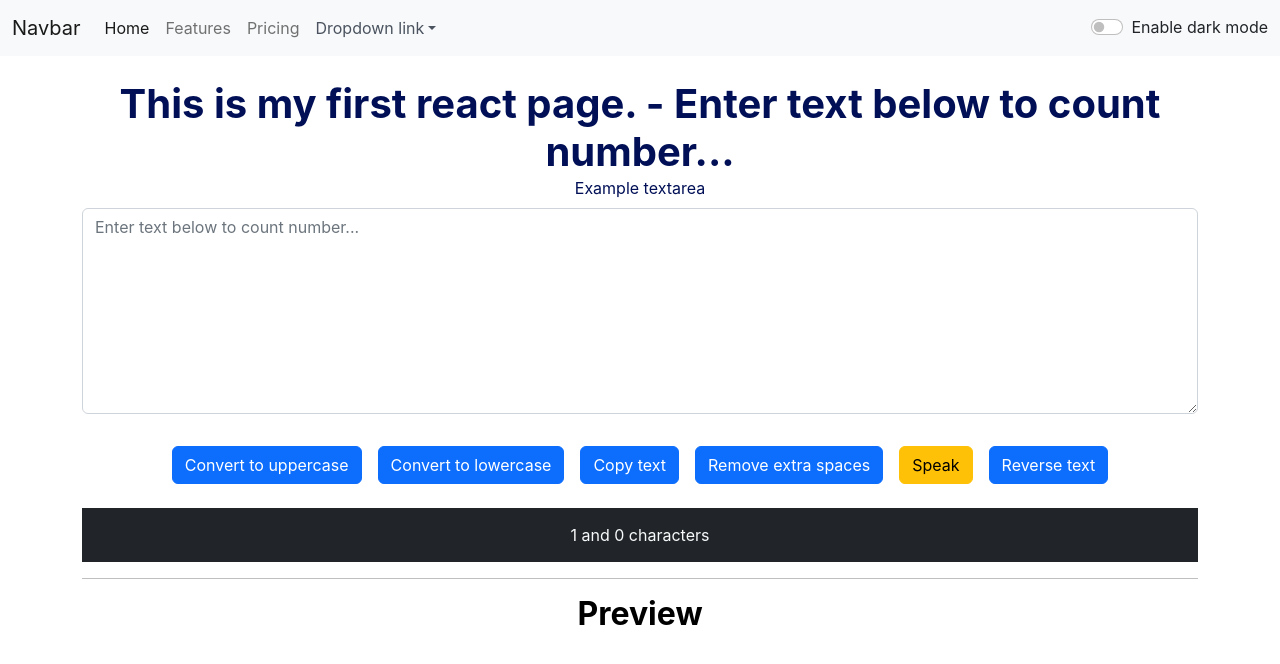
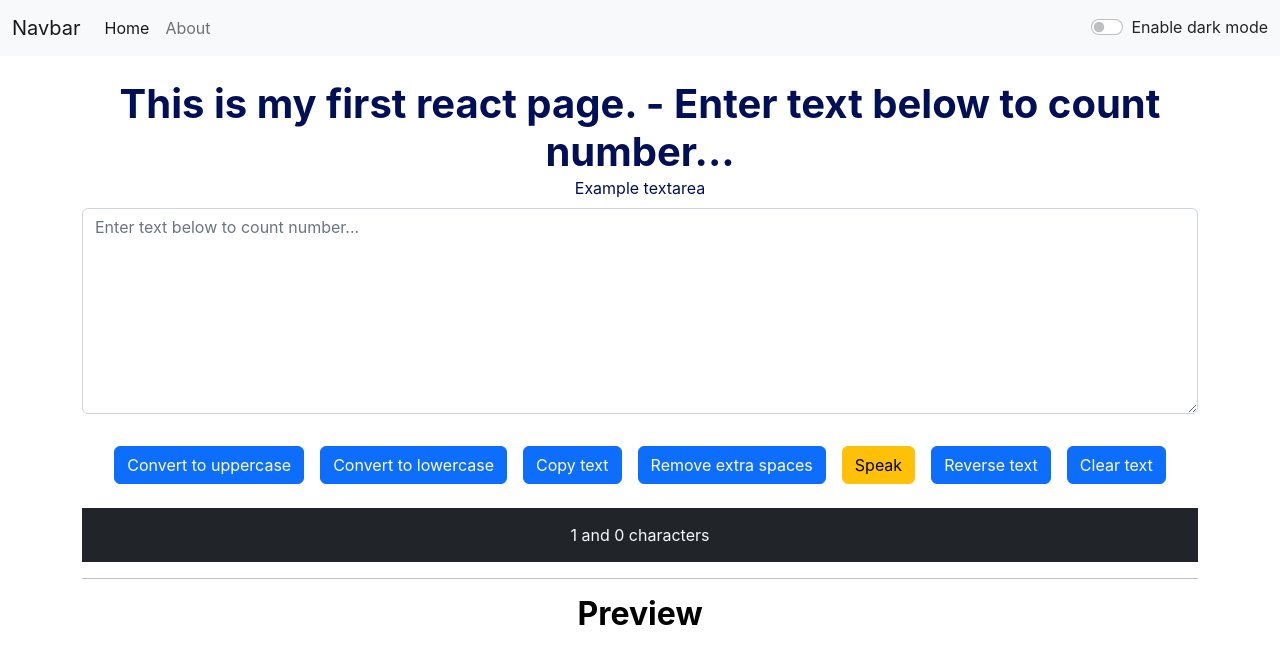
Before and after one commit to aashish-bhatt1/react-learning, a React (Create React App) app: page /home in a window 1280 px wide. Shown: the top 664 px of the page. Built offline with nearby package versions, Linux system fonts and the light colour scheme.

Commit message:
push code of About component with importing router and having error in this push

```diff
--- a/package.json
+++ b/package.json
@@ -9,6 +9,7 @@
     "jquery": "^3.6.1",
     "react": "^18.2.0",
     "react-dom": "^18.2.0",
+    "react-router-dom": "^6.4.3",
     "react-scripts": "5.0.1",
     "web-vitals": "^2.1.4"
   },
--- a/src/App.js
+++ b/src/App.js
@@ -1,26 +1,59 @@
 import './App.css';
 import Navbar from './components/Navbar';
 import Textform from './components/Textform';
+import Alert from './components/Alert';
 import { useState } from 'react';
+import About from './components/About';
+import {
+  BrowserRouter as Router,
+  Switch,
+  Route,
+  Link
+} from "react-router-dom";
+
 
 function App() {
   const [mode, setmode] = useState('light');
+  const [alert, setalert] = useState(null);
+  const showAlert = (message, type)=> {
+  setalert({
+    msg: message,
+    type: type
+  })
+  setTimeout (()=>{
+    setalert(null);
+  }, 2000);
+  }
+
   const toggleMode = ()=> {
     if(mode === 'dark'){
         setmode('light');
         document.body.style.backgroundColor = '#ffffff';
+        showAlert('light mode has been enabled', 'success');
     }
     else{
       setmode('dark');
       document.body.style.backgroundColor = '#000f56';
+      showAlert('dark mode has been enabled', 'success');
     }
 }
   return (
     <>
+    <Router>
+      <div>
     <Navbar mode={mode} toggleMode={toggleMode}/>
-    <Textform heading="This is my first react page." mode={mode} />
+    <Alert alert={alert}/>
+      <Switch>
+        <Route path="/home" >
+          <Textform alert_msg={showAlert} heading="This is my first react page." mode={mode} />
+        </Route>
+        <Route path="/about" >
+          <About />
+        </Route>
+      </Switch>
+      </div>
+    </Router>
     </>
-
   );
 }
 
--- a/src/components/Navbar.js
+++ b/src/components/Navbar.js
@@ -1,35 +1,23 @@
 import React from 'react'
 import PropTypes from 'prop-types'
+import { Link } from 'react-router-dom'
 
 export default function Navbar(props) {
 
   return (
     <nav className={`navbar navbar-expand-lg text-white navbar-${props.mode} bg-${props.mode}`}>
       <div className="container-fluid">
-        <a className="navbar-brand" href="#">Navbar</a>
+        <Link className="navbar-brand" to="#">Navbar</Link>
         <button className="navbar-toggler" type="button" data-bs-toggle="collapse" data-bs-target="#navbarNavDropdown" aria-controls="navbarNavDropdown" aria-expanded="false" aria-label="Toggle navigation">
           <span className="navbar-toggler-icon"></span>
         </button>
         <div className="collapse navbar-collapse" id="navbarNavDropdown">
           <ul className="navbar-nav">
             <li className="nav-item">
-              <a className="nav-link active" aria-current="page" href="#">Home</a>
+              <Link className="nav-link active" aria-current="page" to="/">Home</Link>
             </li>
             <li className="nav-item">
-              <a className="nav-link" href="#">Features</a>
-            </li>
-            <li className="nav-item">
-              <a className="nav-link" href="#">Pricing</a>
-            </li>
-            <li className="nav-item dropdown">
-              <a className="nav-link dropdown-toggle" href="#" id="navbarDropdownMenuLink" role="button" data-bs-toggle="dropdown" aria-expanded="false">
-                Dropdown link
-              </a>
-              <ul className="dropdown-menu" aria-labelledby="navbarDropdownMenuLink">
-                <li><a className="dropdown-item" href="#">Action</a></li>
-                <li><a className="dropdown-item" href="#">Another action</a></li>
-                <li><a className="dropdown-item" href="#">Something else here</a></li>
-              </ul>
+              <Link className="nav-link" to="/about">About</Link>
             </li>
           </ul>
         </div>
--- a/src/components/Textform.js
+++ b/src/components/Textform.js
@@ -38,6 +38,10 @@ export default function Textform(props) {
     window.speechSynthesis.speak(msg);
   }
 
+  const clear_text = () => {
+    settextarea('');
+  }
+
   // Reverse the text
   const reverse_text = () => {
     let newText = textarea.split(' ').reverse().join(' ');
@@ -58,6 +62,7 @@ export default function Textform(props) {
             <button className='mx-2 btn btn-primary' onClick={remove_extra_spaces}>Remove extra spaces</button>
             <button type="submit" onClick={speak} className="btn btn-warning mx-2 my-2">Speak</button>
             <button className='mx-2 btn btn-primary' onClick={reverse_text}>Reverse text</button>
+            <button className='mx-2 btn btn-primary' onClick={clear_text}>Clear text</button>
             <p className='justify-left text-light bg-dark p-3 my-3'>{textarea.split(' ').length} and {textarea.length} characters</p>
             <hr/>
             <h2>Preview</h2>
```
Also changed, not shown: 1 other file (tests, documents, lock files or other folders).
